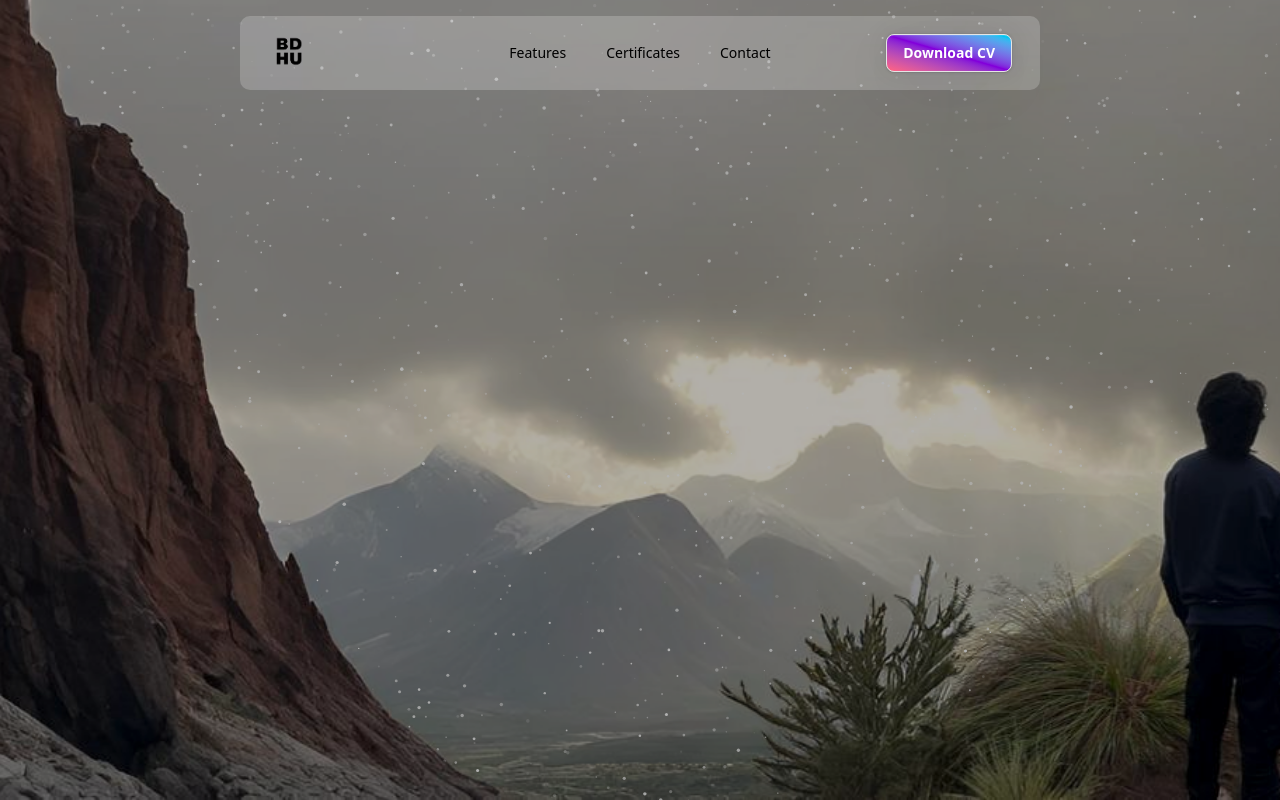
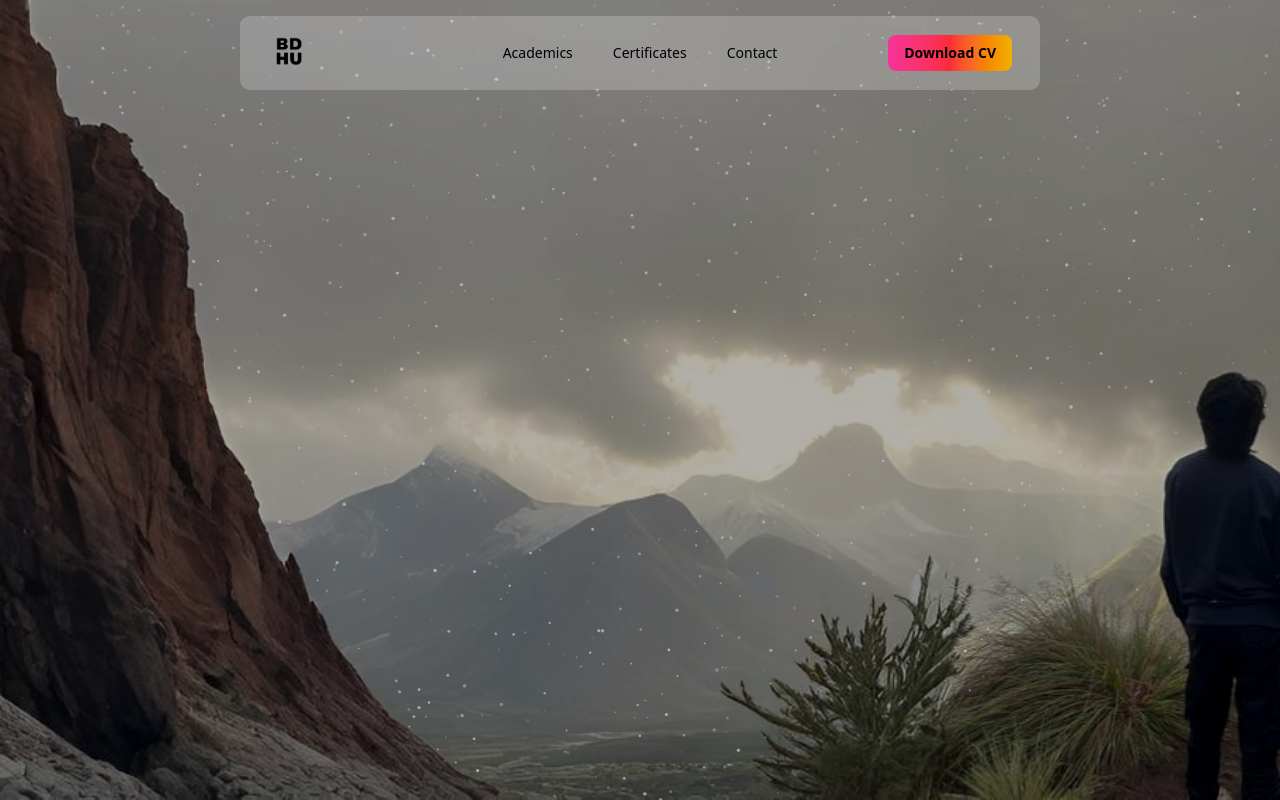
Before and after one commit to BidhunB/bdhu, a Next.js app: page / in a window 1280 px wide. Built offline with nearby package versions, Linux system fonts and the light colour scheme.

Commit message:
feat: add academics page and update navbar links

```diff
--- /dev/null
+++ b/app/academics/page.tsx
@@ -0,0 +1,9 @@
+import React from 'react'
+
+const page = () => {
+  return (
+    <div>page</div>
+  )
+}
+
+export default page
--- a/components/ui/resizable-navbar-demo.tsx
+++ b/components/ui/resizable-navbar-demo.tsx
@@ -15,8 +15,8 @@ import { useState } from "react"
 export function NavbarDemo() {
   const navItems = [
     {
-      name: "Features",
-      link: "#features",
+      name: "Academics",
+      link: "/academics",
     },
     {
       name: "Certificates",
--- a/components/ui/resizable-navbar.tsx
+++ b/components/ui/resizable-navbar.tsx
@@ -99,7 +99,7 @@ export const NavBody = ({ children, className, visible }: NavBodyProps) => {
         minWidth: "800px",
       }}
       className={cn(
-        "relative z-[60] mx-auto hidden w-full max-w-7xl flex-row items-center justify-between self-start mt-4 rounded-lg bg-white/20 px-4 py-2 lg:flex ",
+        "relative z-[60] mx-auto hidden w-full max-w-7xl flex-row items-center justify-between self-start mt-4 rounded-lg bg-white/20 shadow-lg ring-1 ring-black/5 px-4 py-2 lg:flex ",
         visible && "bg-white/80",
         className
       )}
@@ -131,7 +131,7 @@ export const NavItems = ({ items, className, onItemClick }: NavItemsProps) => {
           {hovered === idx && (
             <motion.div
               layoutId="hovered"
-              className="absolute inset-0 h-full w-full rounded-full bg-gray-100 dark:bg-neutral-800"
+              className="absolute inset-0 h-full w-full rounded-full bg-orange-300 opacity-20"
             />
           )}
           <span className="relative z-20">{item.name}</span>
@@ -162,7 +162,7 @@ export const MobileNav = ({ children, className, visible }: MobileNavProps) => {
       }}
       className={cn(
         "relative z-50 mx-auto flex w-full max-w-[calc(100vw-2rem)] flex-col items-center justify-between bg-transparent px-0 py-2 lg:hidden",
-        visible && "bg-white/80 dark:bg-neutral-950/80",
+        visible && "bg-white/80 ",
         className
       )}
     >
@@ -269,7 +269,7 @@ export const NavbarButton = ({
     secondary: "bg-transparent shadow-none dark:text-white",
     dark: "bg-black text-white shadow-[0_0_24px_rgba(34,_42,_53,_0.06),_0_1px_1px_rgba(0,_0,_0,_0.05),_0_0_0_1px_rgba(34,_42,_53,_0.04),_0_0_4px_rgba(34,_42,_53,_0.08),_0_16px_68px_rgba(47,_48,_55,_0.05),_0_1px_0_rgba(255,_255,_255,_0.1)_inset]",
     gradient:
-      "bg-gradient-to-bl from-cyan-400 via-purple-700 to-rose-400 text-white border shadow-[0_0_24px_rgba(34,_42,_53,_0.06),_0_1px_1px_rgba(0,_0,_0,_0.05),_0_0_0_1px_rgba(34,_42,_53,_0.04),_0_0_4px_rgba(34,_42,_53,_0.08),_0_16px_68px_rgba(47,_48,_55,_0.05),_0_1px_0_rgba(255,_255,_255,_0.1)_inset]",
+      "bg-gradient-to-r from-pink-500 via-red-500 to-yellow-500",
   }
 
   return (
```
